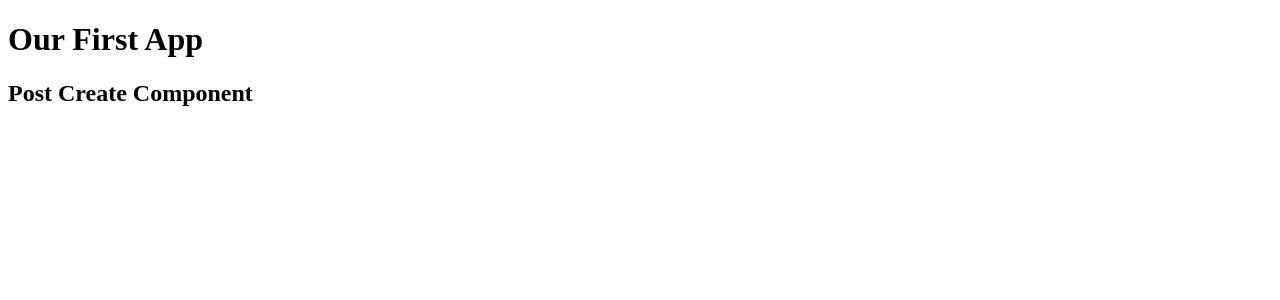
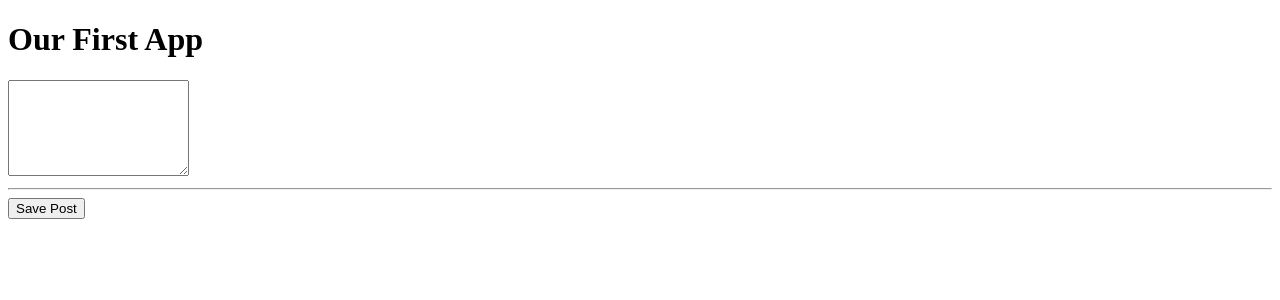
Before and after one commit to harna100/udemy-tutorial, an Angular app in the folder mean-course/: page / in a window 1280 px wide. Shown: the top 300 px of the page. Built offline with nearby package versions, Linux system fonts and the light colour scheme.

Commit message:
Adds initial event binding

```diff
--- a/mean-course/src/app/posts/post-create/post-create.component.html
+++ b/mean-course/src/app/posts/post-create/post-create.component.html
@@ -1 +1,3 @@
-<h2>Post Create Component</h2>
+<textarea rows="6"></textarea>
+<hr>
+<button (click)="onAddPost()">Save Post</button>
--- a/mean-course/src/app/posts/post-create/post-create.component.ts
+++ b/mean-course/src/app/posts/post-create/post-create.component.ts
@@ -6,4 +6,7 @@ import { Component } from '@angular/core';
 })
 export class PostCreateComponent {
 
+    onAddPost() {
+        alert('Post Added!')
+    }
 }
```
